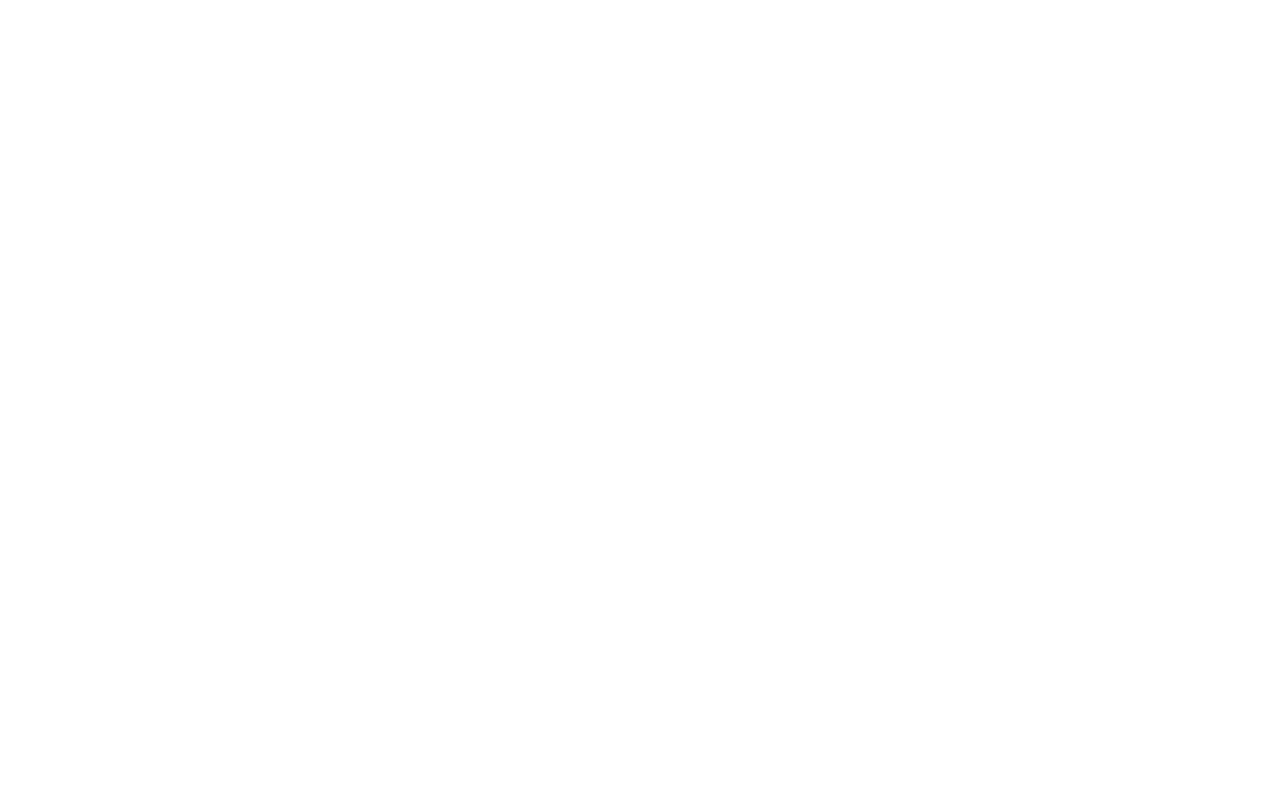
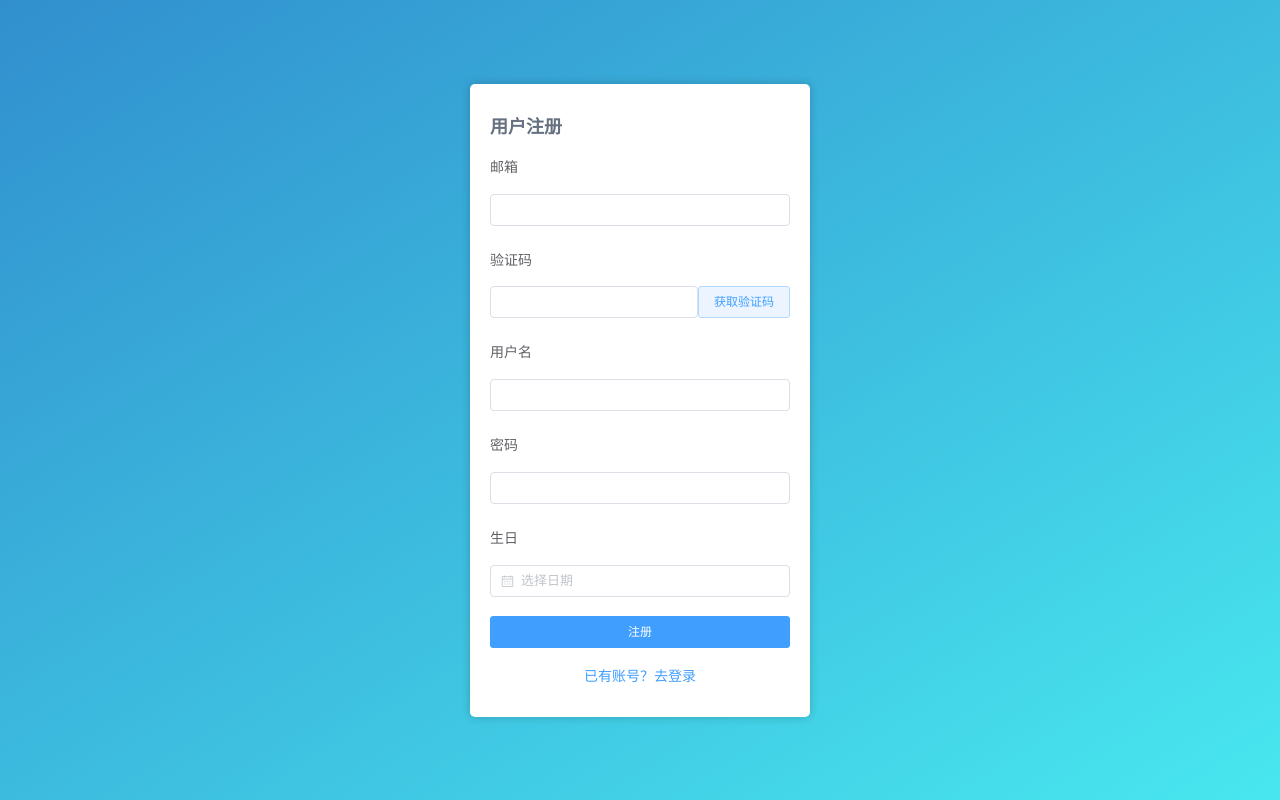
Before and after one commit to JellyBeanXiewh/QuestionnaireSystemFrontend, a Vue app: page /register in a window 1280 px wide. Built offline with nearby package versions, Linux system fonts and the light colour scheme.

Commit message:
新增注册页面（交互待完善）

```diff
--- /dev/null
+++ b/src/components/Register.vue
@@ -0,0 +1,144 @@
+<template>
+  <div class="login-wrapper">
+    <div class="login-form">
+      <h3 class="title">用户注册</h3>
+      <el-form
+          ref="form"
+          :model="form"
+          :rules="rules"
+          label-position="top"
+          class="form-area"
+          @submit.native.prevent
+          @keyup.enter="handleSubmit('form')"
+      >
+        <el-form-item label="邮箱" prop="email">
+          <el-input v-model="form.email" type="email"></el-input>
+        </el-form-item>
+        <el-form-item label="验证码" prop="check_code">
+          <el-row type="flex" justify="space-between">
+              <el-input v-model="form.check_code"></el-input>
+              <el-button type="primary" plain>获取验证码</el-button>
+          </el-row>
+        </el-form-item>
+        <el-form-item label="用户名" prop="usrname">
+          <el-input v-model="form.email" type="text"></el-input>
+        </el-form-item>
+        <el-form-item label="密码" prop="pwd">
+          <el-input v-model="form.pwd" type="password"></el-input>
+        </el-form-item>
+        <el-form-item label="生日" prop="birth">
+          <el-row>
+            <el-date-picker
+                v-model="form.birth"
+                class="form-date"
+                type="date"
+                placeholder="选择日期"
+                value-format="timestamp">
+            </el-date-picker>
+          </el-row>
+        </el-form-item>
+        <el-form-item>
+          <el-button
+              class="login-btn"
+              type="primary"
+              native-type="submit"
+              @click="handleSubmit('form')"
+          >
+            注册
+          </el-button>
+        </el-form-item>
+      </el-form>
+      <el-row type="flex" justify="center">
+        <el-link type="primary" href="/login">已有账号？去登录</el-link>
+      </el-row>
+    </div>
+    <div class="login-logo"/>
+  </div>
+</template>
+
+<script>
+  export default {
+    name: "Register",
+    data() {
+      return {
+        form: {
+          email: '',
+          usrname: '',
+          birth: '',
+          pwd: '',
+          check_code: '',
+          sex: '',
+        },
+      }
+    },
+  }
+</script>
+
+<style scoped>
+  .login-wrapper {
+    display: flex;
+    justify-content: center;
+    align-items: center;
+    flex-direction: column;
+    position: absolute;
+    top: 0;
+    left: 0;
+    right: 0;
+    bottom: 0;
+    background: #318fce;
+    background: linear-gradient(to bottom right, #318fce 0%, #48e7ef 100%);
+  }
+
+  .login-wrapper .login-form {
+    background-color: #fff;
+    box-shadow: 0 0 10px rgba(0, 0, 0, 0.2);
+    border-radius: 5px;
+    padding: 30px 20px;
+  }
+
+  .login-wrapper .title {
+    font-size: 18px;
+    font-weight: 700;
+    padding-bottom: 10px;
+  }
+
+  .login-wrapper .login-btn {
+    width: 100%;
+  }
+
+  .login-wrapper .form-area {
+    width: 300px;
+  }
+
+  .login-wrapper .form-area .form-date{
+    width: 300px;
+  }
+
+  .login-wrapper .login-logo {
+    position: absolute;
+    top: 10px;
+    left: 30px;
+    width: 250px;
+    height: 75px;
+    /*background: url("../../assets/logo.png") no-repeat center;*/
+    background-size: cover;
+  }
+
+  .login-wrapper .login-github {
+    position: absolute;
+    top: 20px;
+    right: 30px;
+    margin: 20px 0;
+    color: #fff;
+    vertical-align: middle;
+  }
+
+  .login-wrapper .icon-github {
+    display: inline-block;
+  }
+
+  .login-wrapper .icon-github img {
+    width: 20px;
+    height: auto;
+  }
+</style>
--- a/src/router.js
+++ b/src/router.js
@@ -2,6 +2,7 @@ import Vue from 'vue';
 import Router from 'vue-router';
 // import HelloWorld from "./components/HelloWorld";
 import Login from "./components/Login";
+import Register from "./components/Register";
 
 Vue.use(Router);
 
@@ -21,10 +22,39 @@ const router = new Router({
       component: Login,
     },
     {
+      path: '/register',
+      name: 'Register',
+      component: Register,
+    },
+    {
       path: '/manage',
       name: 'Manage',
-      meta: {requiresAuth: true},
-    }
+      meta: { require_auth: true },
+    },
+    {
+      path: '/admin',
+      name: 'Admin',
+      children: [
+        {
+          path: '/login',
+          name: 'Admin login',
+        },
+        {
+          path: '/manage',
+          name: 'Admin manage',
+          meta: { require_admin: true },
+        }
+      ]
+    },
+    {
+      path: '/404',
+      name: '404',
+    },
+    {
+      path: '*',
+      name: 'Not Found',
+      redirect: '/404',
+    },
   ],
 })
 
@@ -32,7 +62,7 @@ const router = new Router({
 // 对象解构，等于 {name} === to.name
 router.beforeEach((to, from, next) => {
   // 获取 JWT Token
-  if (to.meta.requiresAuth) {
+  if (to.meta.require_auth) {
     // 判断该路由是否需要登录权限
     if (localStorage.getItem('JWT_TOKEN')) {
       // 通过获取当前的token是否存在
```
